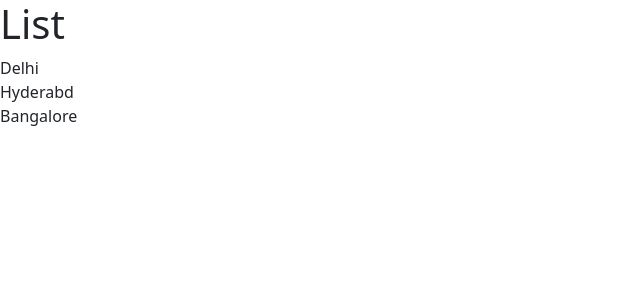
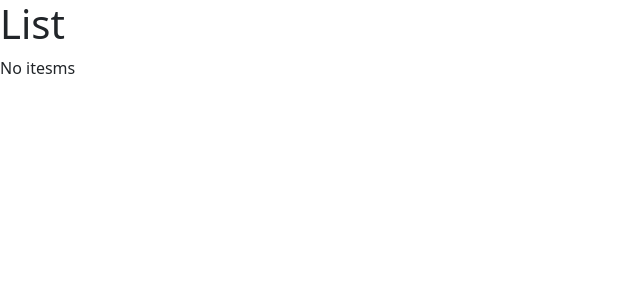
Before and after one commit to VirajAdiga/react-fundamentals, a React (Vite) app in the folder react-app/: page / in a window 1280 px wide. Shown: the top 300 px of the page, without its empty margins (0-640 px from the left). Built offline with nearby package versions, Linux system fonts and the light colour scheme.

Commit message:
Conditional rendering

```diff
--- a/react-app/src/components/ListGroup.tsx
+++ b/react-app/src/components/ListGroup.tsx
@@ -1,7 +1,16 @@
 import { Fragment } from "react";
 
 function ListGroup() {
-  const cities = ["Delhi", "Hyderabd", "Bangalore"];
+  let cities = ["Delhi", "Hyderabd", "Bangalore"];
+  cities = [];
+
+  if (cities.length === 0)
+    return (
+      <Fragment>
+        <h1>List</h1>
+        <p>No itesms</p>
+      </Fragment>
+    );
 
   return (
     <Fragment>
```
